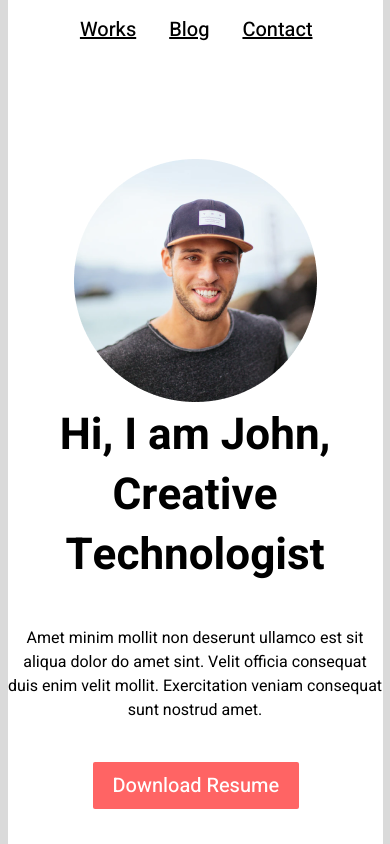
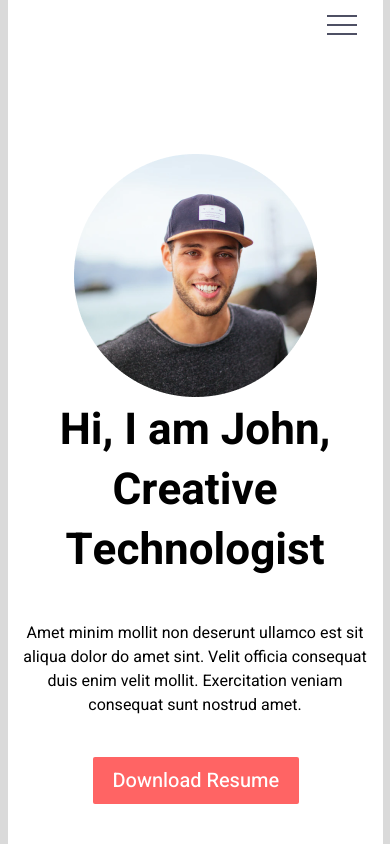
Before and after one commit to RobertsLode/MD.4, a website built with webpack: page src/index.html in a window 390 px wide. Shown: the top 844 px of the page. Built offline with nearby package versions, Linux system fonts and the light colour scheme; files whose address does not match are found by name.

Commit message:
pabeigts

```diff
--- a/src/header.scss
+++ b/src/header.scss
@@ -222,3 +222,6 @@
     line-height: 21px;
     text-align: center;
 }
+.header_links--svg {
+    display: none;
+}
--- a/src/index.html
+++ b/src/index.html
@@ -20,6 +20,12 @@
                     <a class="header_links--text" href="">Works</a>
                     <a class="header_links--text" href="">Blog</a>
                     <a class="header_links--text" href="">Contact</a>
+                    <span class="header_links--svg" ><svg width="30" height="20" viewBox="0 0 30 20" fill="none" xmlns="http://www.w3.org/2000/svg">
+                        <path d="M0 1H30" stroke="#21243D" stroke-width="1.6"/>
+                        <path d="M0 10H30" stroke="#21243D" stroke-width="1.6"/>
+                        <path d="M0 19H30" stroke="#21243D" stroke-width="1.6"/>
+                        </svg>
+                        </span>
                 </div>
             </div>
         </div>
--- a/src/media.scss
+++ b/src/media.scss
@@ -1,4 +1,4 @@
-@media screen and (max-width: 1022px) {
+@media screen and (max-width: 600px) {
     .column_1 {
         order: 1;
     }
@@ -57,4 +57,17 @@
     .hero_section_text--button {
         margin-left: 85px;
     }
+    .hero_section_text--p{
+    padding: 0px 1px;
+    }
+    .header_links {
+        padding: 15px 26px;
+    }
+    .header_links--text {
+        display: none;
+    }
+    .header_links--svg {
+        display: block;
+        align-self: flex-end;
+    }
 }
```
